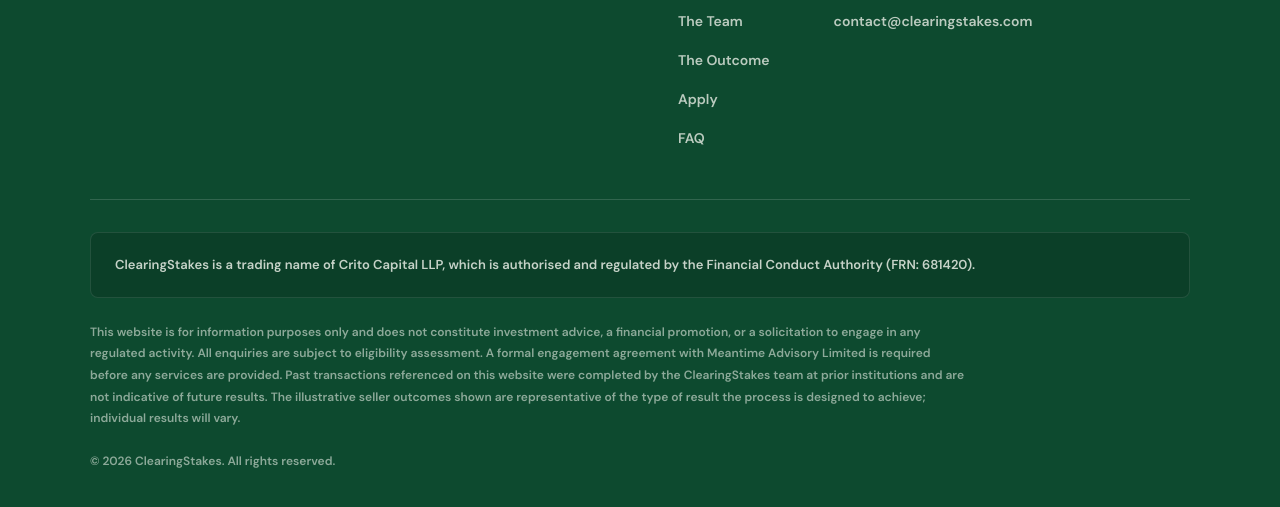
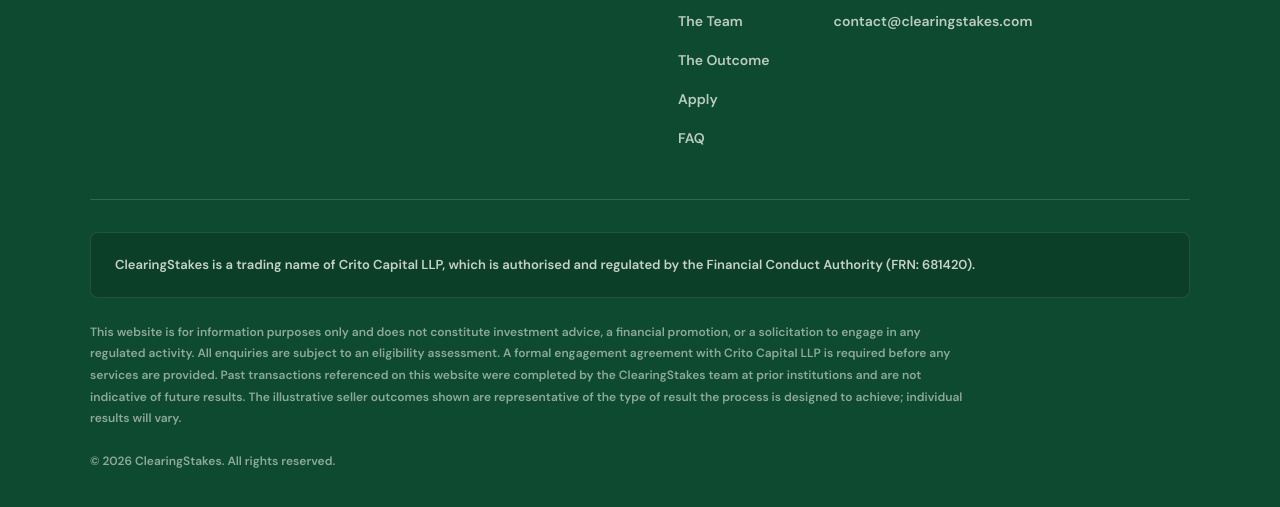
Before and after one commit to playfastandwin/clearingstakes-V3, a plain HTML site: page index.html in a window 1280 px wide. Shown: the part 8456-8963 px from the top of the page. Drawn offline with nearby package versions, Linux system fonts and the light colour scheme; a web font is replaced by a local one.

Commit message:
Update footer legal text for Crito Capital LLP

```diff
--- a/index.html
+++ b/index.html
@@ -865,7 +865,7 @@
     <div class="footer-regulatory">
       ClearingStakes is a trading name of Crito Capital LLP, which is authorised and regulated by the Financial Conduct Authority (FRN: 681420).
     </div>
-    <p class="footer-legal">This website is for information purposes only and does not constitute investment advice, a financial promotion, or a solicitation to engage in any regulated activity. All enquiries are subject to eligibility assessment. A formal engagement agreement with Meantime Advisory Limited is required before any services are provided. Past transactions referenced on this website were completed by the ClearingStakes team at prior institutions and are not indicative of future results. The illustrative seller outcomes shown are representative of the type of result the process is designed to achieve; individual results will vary.<br><br>© 2026 ClearingStakes. All rights reserved.</p>
+    <p class="footer-legal">This website is for information purposes only and does not constitute investment advice, a financial promotion, or a solicitation to engage in any regulated activity. All enquiries are subject to an eligibility assessment. A formal engagement agreement with Crito Capital LLP is required before any services are provided. Past transactions referenced on this website were completed by the ClearingStakes team at prior institutions and are not indicative of future results. The illustrative seller outcomes shown are representative of the type of result the process is designed to achieve; individual results will vary.<br><br>© 2026 ClearingStakes. All rights reserved.</p>
   </div>
 </footer>
 
```
